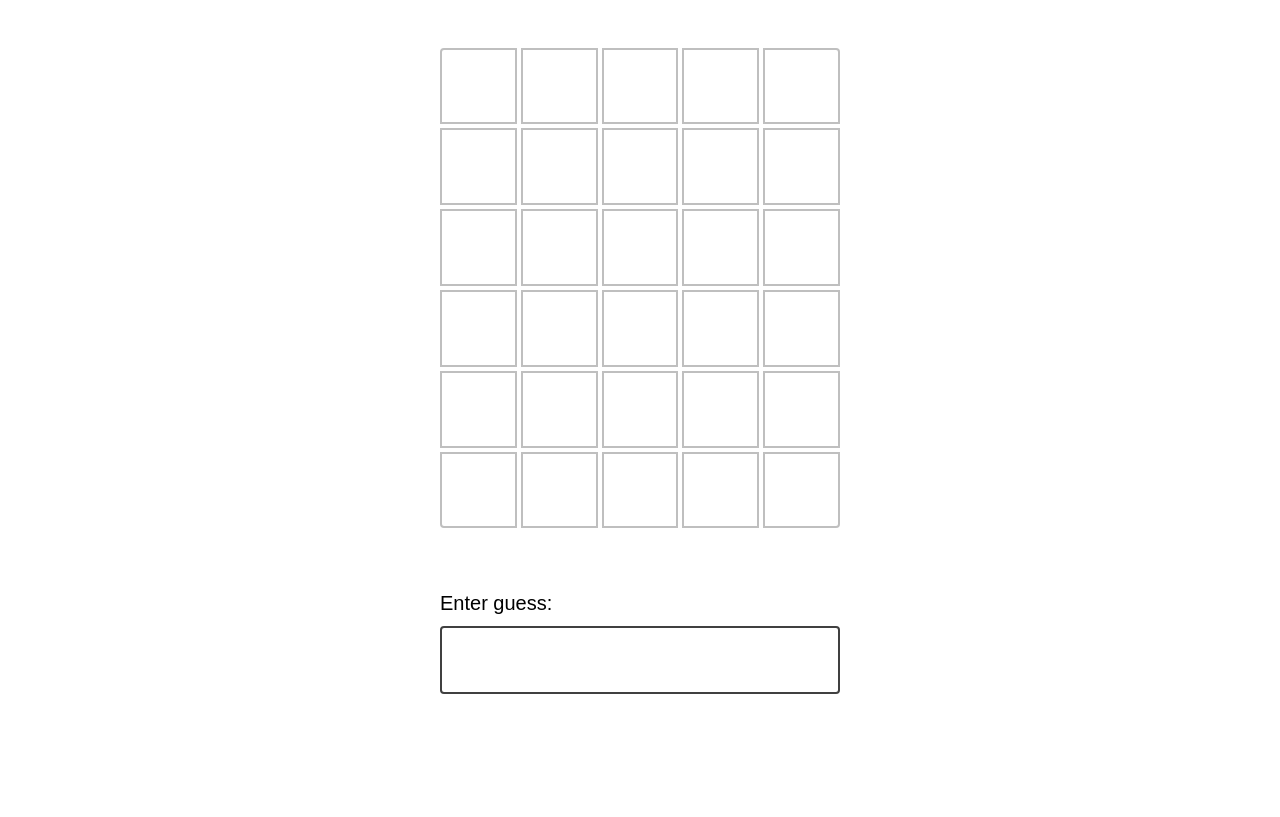
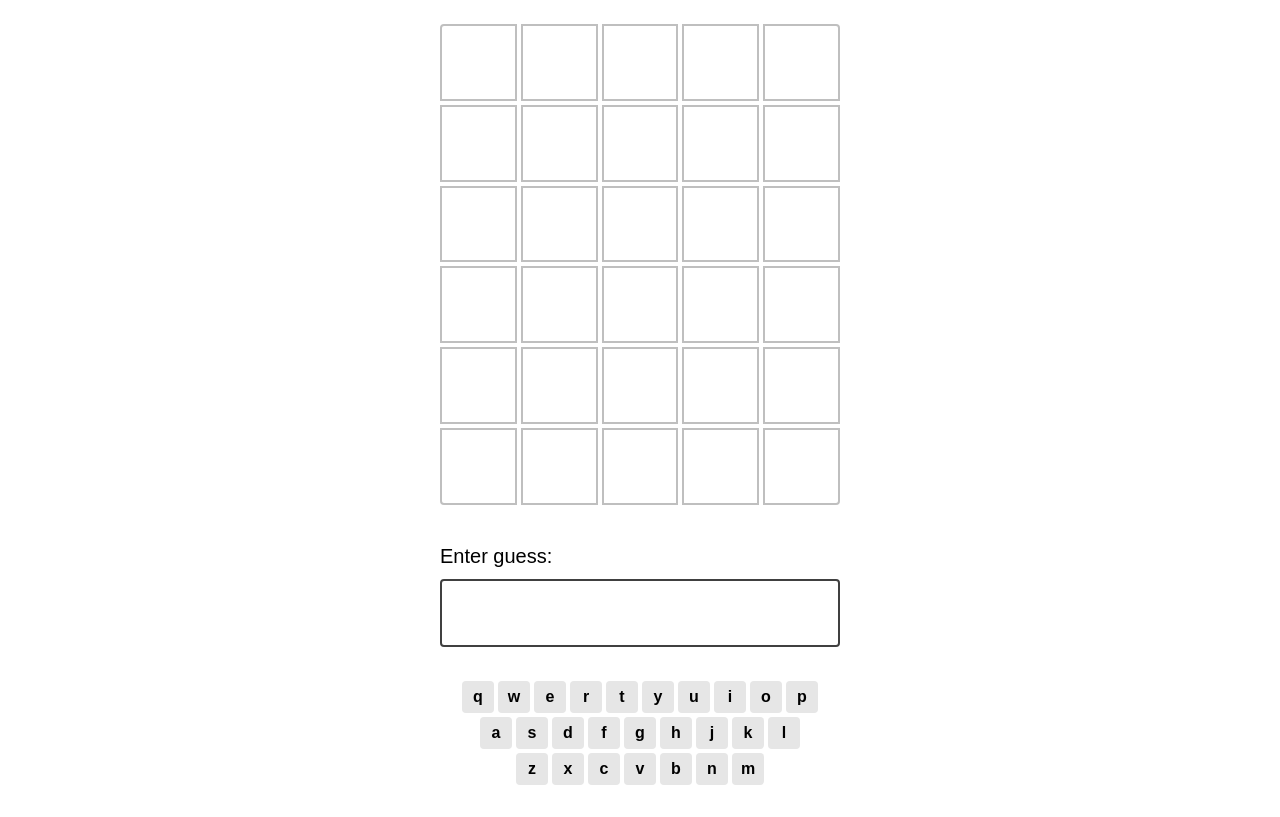
Before and after one commit to aliceswood/joy-of-react, a React app in the folder project-wordle/: page / in a window 1280 px wide. Shown: the part 72-889 px from the top of the page. Before the commit the page ends 800 px from the top, so only its background shows below. Built offline with nearby package versions, Linux system fonts and the light colour scheme.

Commit message:
keyboard showing - coloring not working

```diff
--- a/project-wordle/src/components/Game/Game.js
+++ b/project-wordle/src/components/Game/Game.js
@@ -7,6 +7,8 @@ import GuessResults from "../GuessResults/GuessResults";
 import { NUM_OF_GUESSES_ALLOWED } from "../../constants";
 import WinBanner from "../WinBanner/WinBanner";
 import LostBanner from "../LostBanner/LostBanner";
+import Keyboard from "../Keyboard/Keyboard";
+import { checkGuess } from "../../game-helpers";
 
 
 // Pick a random word on every pageload.
@@ -29,10 +31,15 @@ function Game() {
 		}
 	}
 
+	const validatedGuesses = guesses.map((guess) =>
+    checkGuess(guess, answer)
+  );
+
 	return (
 		<>
-			<GuessResults guesses={guesses} answer={answer} />
+			<GuessResults validatedGuesses={validatedGuesses} />
 			<GuessInput handleSubmitGuess={handleSubmitGuess} gameStatus={gameStatus} />
+			<Keyboard validatedGuesses={validatedGuesses}/>
 			{gameStatus === "win" && (
 				<WinBanner numOfGuesses={guesses.length} />
 			)}
--- a/project-wordle/src/components/Guess/Guess.js
+++ b/project-wordle/src/components/Guess/Guess.js
@@ -14,17 +14,15 @@ function Cell({ letter, status }) {
   )
 }
 
-function Guess({ value, answer }) {
-	const result = checkGuess(value, answer);
-
+function Guess({ value }) {
 
 	return (
 		<p className="guess">
 			{range(5).map((num) => (
 				<Cell
 					key={num}
-					letter={result ? result[num].letter : undefined}
-					status={result ? result[num].status : undefined}
+					letter={value ? value[num].letter : undefined}
+					status={value ? value[num].status : undefined}
 				/>
 			))}
 		</p>
--- a/project-wordle/src/components/GuessResults/GuessResults.js
+++ b/project-wordle/src/components/GuessResults/GuessResults.js
@@ -3,12 +3,12 @@ import Guess from "../Guess/Guess";
 import { NUM_OF_GUESSES_ALLOWED } from "../../constants";
 import { range } from "../../utils";
 
-function GuessResults({ guesses, answer }) {
+function GuessResults({ validatedGuesses }) {
 
   return (
     <div className="guess-results">
       {range(NUM_OF_GUESSES_ALLOWED).map((num) => (
-        <Guess key={num} value={guesses[num]} answer={answer} />
+        <Guess key={num} value={validatedGuesses[num]} />
       ))}
     </div>
   );
--- /dev/null
+++ b/project-wordle/src/components/Keyboard/Keyboard.js
@@ -0,0 +1,59 @@
+import React from "react";
+const keyboardRows = [
+	["q", "w", "e", "r", "t", "y", "u", "i", "o", "p"],
+	["a", "s", "d", "f", "g", "h", "j", "k", "l"],
+	["z", "x", "c", "v", "b", "n", "m"],
+];
+
+function getStatusByLetter(validatedGuesses) {
+	const statusObject = {};
+
+	const allLetters = validatedGuesses.flat();
+
+	allLetters.forEach(({ letter, status }) => {
+		const currentStatus = statusObject[letter];
+
+		if (currentStatus === undefined) {
+			statusObject[letter] = status;
+			return;
+		}
+
+		const STATUS_IMPORTANCE = {
+			correct: 1,
+			misplaced: 2,
+			incorrect: 3,
+		};
+
+		const currentStatusRank = STATUS_IMPORTANCE[currentStatus];
+		const newStatusRank = STATUS_IMPORTANCE[status];
+
+		if (newStatusRank < currentStatusRank) {
+			statusObject[letter] = status;
+		}
+	});
+	return statusObject;
+}
+
+function Keyboard({ validatedGuesses }) {
+	const statusByLetter = getStatusByLetter(validatedGuesses);
+
+
+	return (
+		<div className="keyboard">
+			{keyboardRows.map((row, index) => (
+				<div className="keyboard-row" key={index}>
+					{row.map((letter) => (
+						<div
+							key={letter}
+							className={`letter ${statusByLetter[letter] || ''}`}
+						>
+							{letter}
+						</div>
+					))}
+				</div>
+			))}
+		</div>
+	);
+}
+
+export default Keyboard;
--- /dev/null
+++ b/project-wordle/src/components/Keyboard/index.js
@@ -0,0 +1,2 @@
+export * from './Keyboard';
+export { default } from './Keyboard';
--- a/project-wordle/src/styles.css
+++ b/project-wordle/src/styles.css
@@ -231,3 +231,38 @@ h1 {
 		transform: translateY(0%);
 	}
 }
+.keyboard {
+  display: flex;
+  flex-direction: column;
+  gap: 4px;
+}
+
+.keyboard-row {
+  display: flex;
+  justify-content: center;
+  gap: 4px;
+}
+
+.keyboard .letter {
+  width: 2rem;
+  height: 2rem;
+  border-radius: 4px;
+  display: grid;
+  place-content: center;
+  background: var(--color-gray-900);
+  font-size: 1rem;
+  font-weight: 600;
+}
+
+.keyboard .letter.correct {
+  background: var(--color-success);
+  color: white;
+}
+.keyboard .letter.incorrect {
+  background: var(--color-gray-300);
+  color: white;
+}
+.keyboard .letter.misplaced {
+  background: var(--color-warning);
+  color: white;
+}
```
Lines whose indentation alone changed are shown as unchanged.
